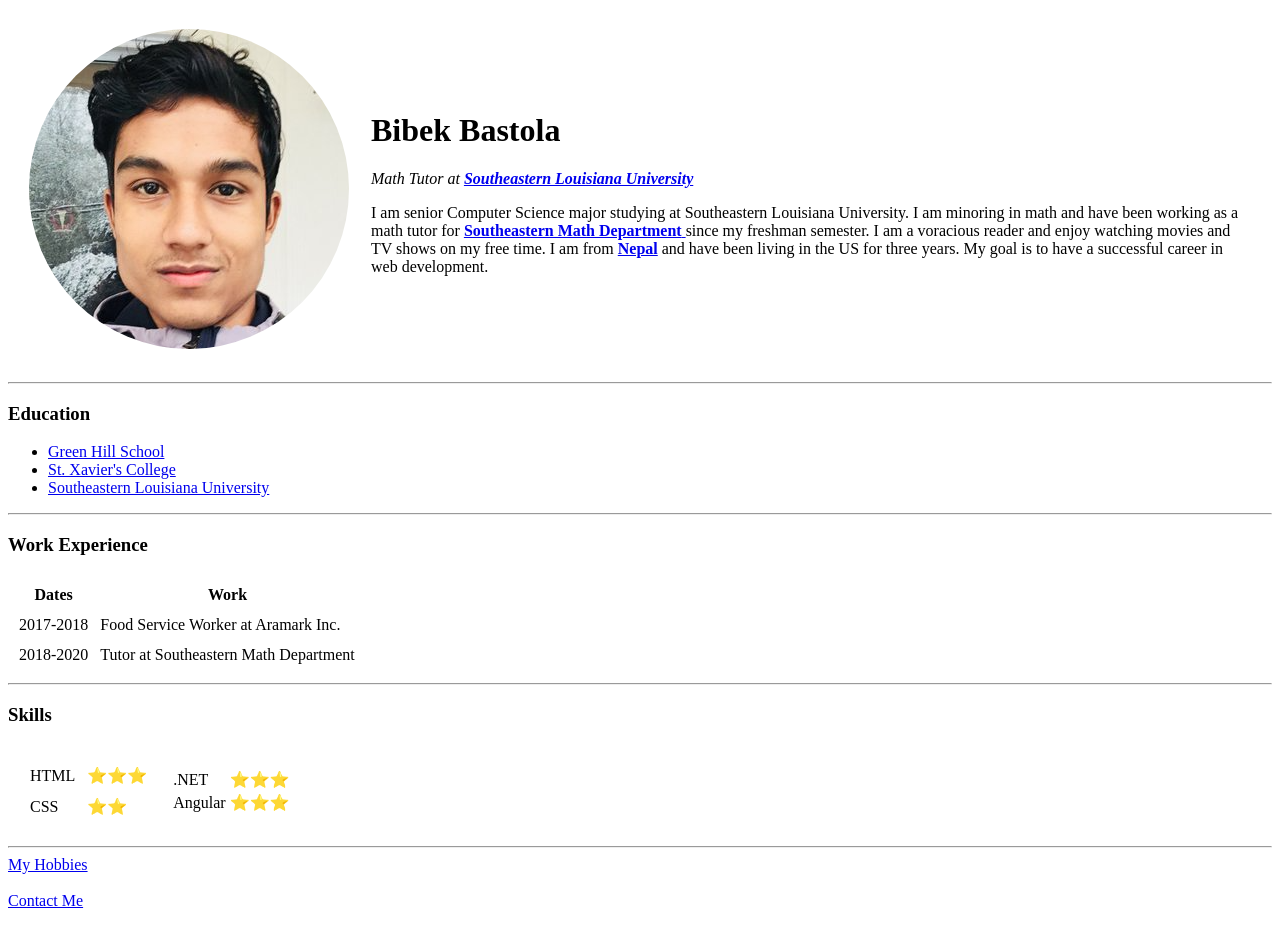
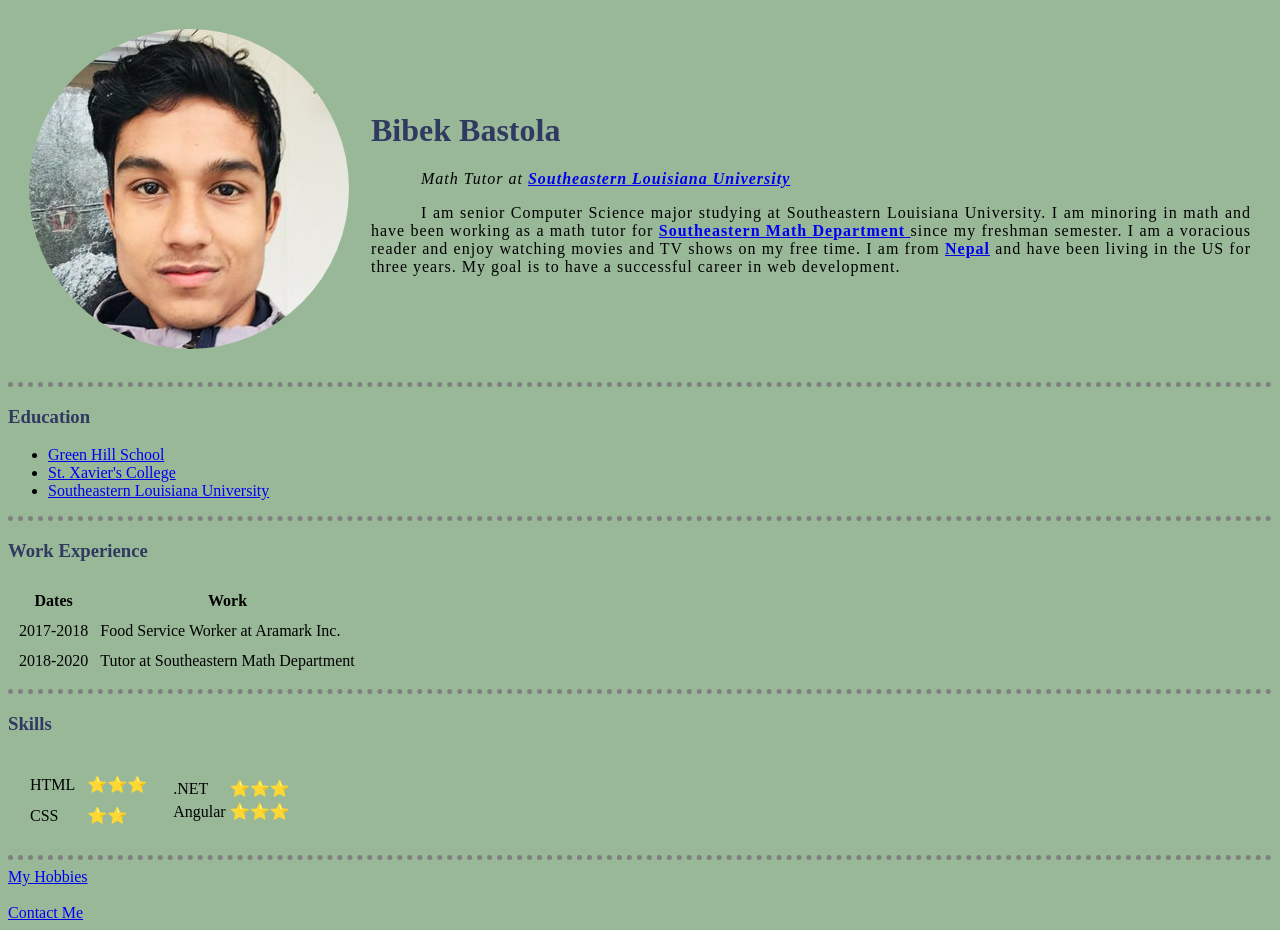
Before and after one commit to bastolabib/CV-HTML5, a plain HTML site: page index.html in a window 1280 px wide. Drawn offline with Linux system fonts and the light colour scheme.

Commit message:
Add files via upload

```diff
--- a/index.html
+++ b/index.html
@@ -5,7 +5,7 @@
     <meta charset="UTF-8">
     <meta name="viewport" content="width=device-width, initial-scale=1.0">
     <title>Bibek's Personal Site</title>
-    <link rel="stylesheet" href="css/styles.css">
+    <link rel="stylesheet" href="styles.css">
 </head>
 
 <body>
--- /dev/null
+++ b/styles.css
@@ -0,0 +1,22 @@
+
+body{
+    background-color:#99b898;
+}
+hr{
+    border-style: dotted none none;
+    border-color:grey;
+    border-width: 5px;
+    width: 100%;
+}
+h1{
+    color:#303960;
+}
+h3{
+    color:#303960;
+}
+p{
+    letter-spacing: 1px;
+    text-indent: 50px;
+  text-align: justify;
+
+}
```
